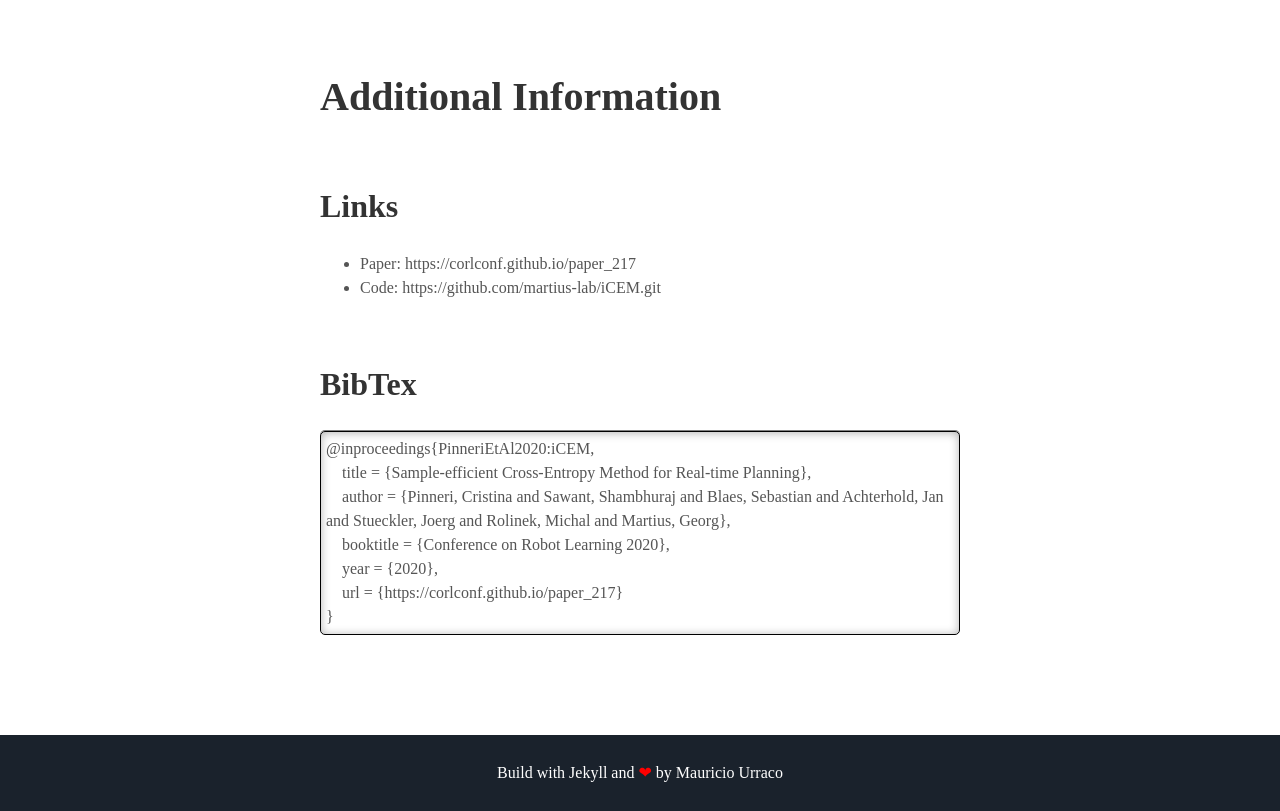
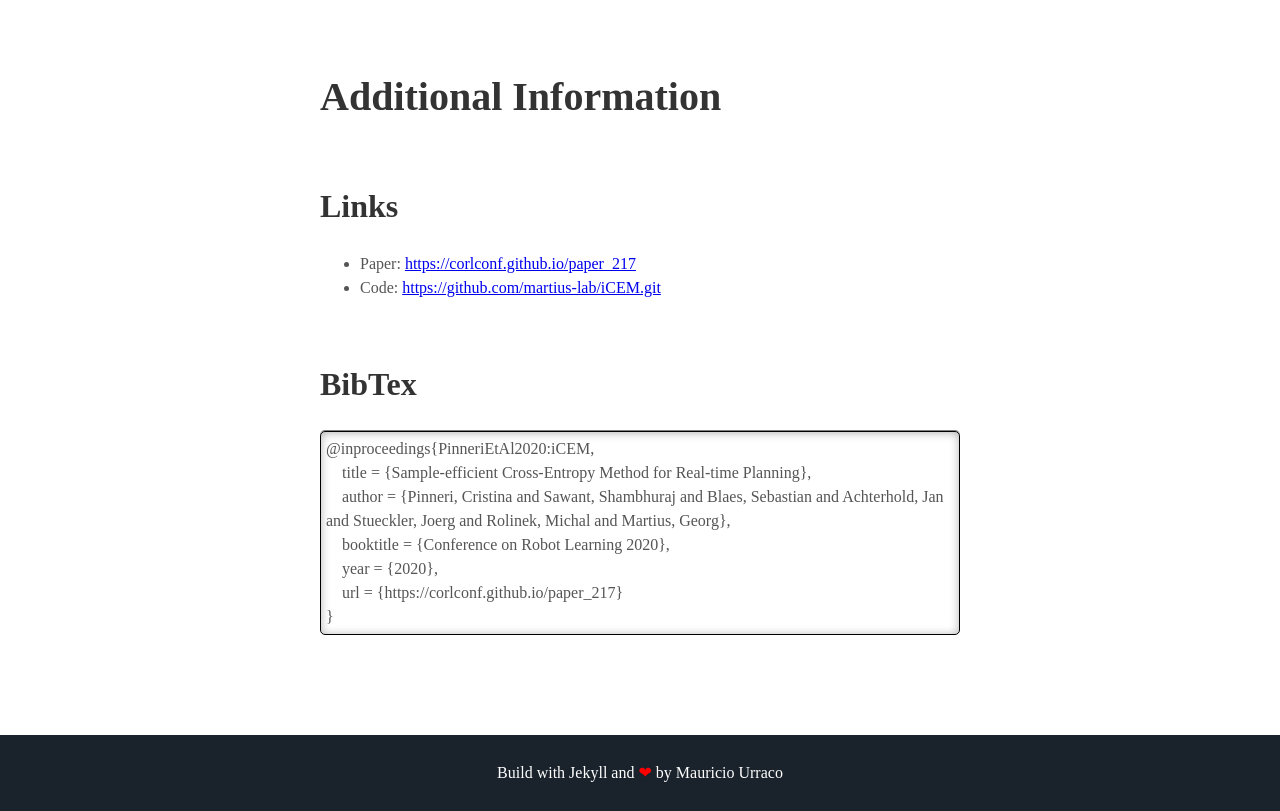
Before and after one commit to martius-lab/iCEM, a Jekyll site: the page built from docs/index.md, in a window 1280 px wide and 900 px high, scrolled down 2846 px, cut to the strip 89-900 px from the top of the window. Built offline with Jekyll 4.4.1, drawn with Linux system fonts in a browser that asks for light colours; some web fonts are replaced.

```diff
--- a/docs/_includes/info.html
+++ b/docs/_includes/info.html
@@ -2,10 +2,9 @@
 <h2>Links</h2>
 <ul>
   <li>
-    Paper: https://corlconf.github.io/paper_217
-  </li>
+    Paper: <a href="https://corlconf.github.io/paper_217">https://corlconf.github.io/paper_217</a>
   <li>
-    Code: https://github.com/martius-lab/iCEM.git
+    Code: <a href="https://github.com/martius-lab/iCEM.git">https://github.com/martius-lab/iCEM.git</a>
   </li>
 </ul>
 <h2>BibTex</h2>
```
